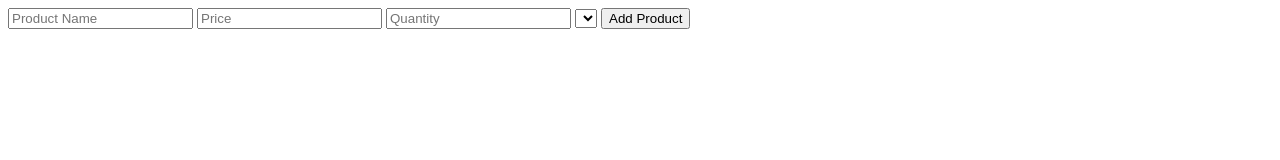
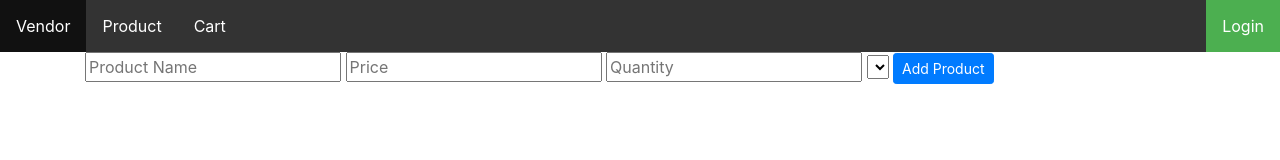
Before and after one commit to vinay2991997/Shopping-Cart-nodejs, a website: page public/product.html in a window 1280 px wide. Drawn offline with nearby package versions, Linux system fonts and the light colour scheme; no server answers.

Commit message:
Added nav Bar and bootstrap

```diff
--- a/public/product.html
+++ b/public/product.html
@@ -4,21 +4,62 @@
     <meta charset="UTF-8">
     <meta name="viewport" content="width=device-width, initial-scale=1.0">
     <meta http-equiv="X-UA-Compatible" content="ie=edge">
+    <link href="https://stackpath.bootstrapcdn.com/bootstrap/4.3.1/css/bootstrap.min.css" rel="stylesheet"
+        integrity="sha384-ggOyR0iXCbMQv3Xipma34MD+dH/1fQ784/j6cY/iJTQUOhcWr7x9JvoRxT2MZw1T" crossorigin="anonymous">
     <script src="https://code.jquery.com/jquery-3.3.1.min.js"></script>
     <script src="product.js"></script>
     <title>Product</title>
-</head>
-<body>
+    <style>
+            #navul {
+                list-style-type: none;
+                margin: 0;
+                padding: 0;
+                overflow: hidden;
+                background-color: #333;
+            }
+
+            .li {
+                float: left;
+            }
+
+            .li a {
+                display: block;
+                color: white;
+                text-align: center;
+                padding: 14px 16px;
+                text-decoration: none;
+            }
+
+            .li a:hover:not(.active) {
+                background-color: #111;
+            }
+
+            .active {
+                background-color: #4CAF50;
+            }
+        </style>
+
+    </head>
+
+    <body>
+
+        <ul id="navul">
+            <li class="li"><a href="/vendor.html">Vendor</a></li>
+            <li class="li"><a href="/product.html">Product</a></li>
+            <li class="li"><a href="cart.html">Cart</a></li>
+            <li class="li" style="float:right"><a class="active" href="/index.html">Login</a></li>
+        </ul>
+    <div class="container">
     <input type="text" placeholder="Product Name" id="productName">
     <input type="text" placeholder="Price" id="price">
     <input type="text" placeholder="Quantity" id="quantity">
     <select name="vendor" id="vendorOption"></select>
-    <button type="submit" id="addProduct">Add Product</button>
+    <button type="submit" id="addProduct" class="btn btn-primary btn-sm">Add Product</button>
 
     <br>
     <br>
 
     <ul id="productList"></ul>
-
+</div>
 </body>
 </html>
--- a/public/product.js
+++ b/public/product.js
@@ -17,8 +17,8 @@ function productList() {
             $('#productList').append(`<li>Name | Price | Quantity | Vendor</li>`)
             data.forEach(element => {
                 $('#productList').append(`<li value="${element.id}">${element.name} | ${element.price} | ${element.quantity} | ${element.vendor.name}
-                <button type="submit" id="addToCart" onclick="addToCart(${element.id})">Add To Cart</button>
-                <button type="submit" id="deleteProduct" onclick="deleteProduct(${element.id})">Delete Product</button>
+                <button type="submit" class="btn btn-primary btn-sm" id="addToCart" onclick="addToCart(${element.id})">Add To Cart</button>
+                <button type="submit" class="btn btn-danger btn-sm" id="deleteProduct" onclick="deleteProduct(${element.id})">Delete Product</button>
                 </li>`)
             });
         })
--- a/public/vendor.js
+++ b/public/vendor.js
@@ -23,7 +23,7 @@ function refreshList() {
     (data) => {
         $('#vendorList').empty()
         data.forEach(element => {
-            $('#vendorList').append(`<li>${element.name} <button type="submit" id="delVendor" onclick="deleteVendor(${element.id})">X</button> </li>`)
+            $('#vendorList').append(`<li>${element.name} <button type="submit" class="btn btn-danger btn-sm" id="delVendor" onclick="deleteVendor(${element.id})">Delete</button> </li>`)
         });
     })
 }
```
Also changed, not shown: public/cart.html (+40 -2 lines), public/index.html (+53 -4 lines), public/vendor.html (+56 -6 lines).
